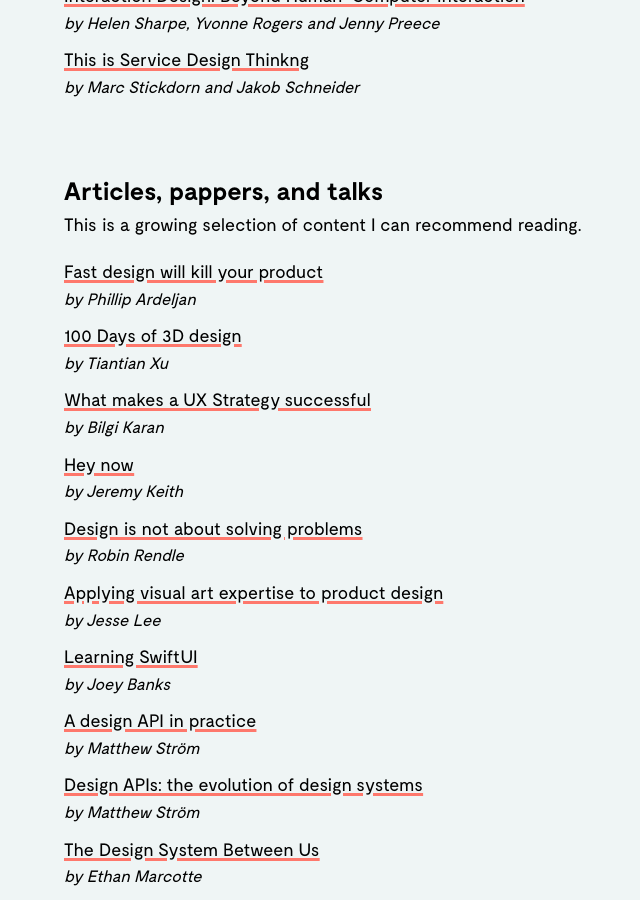
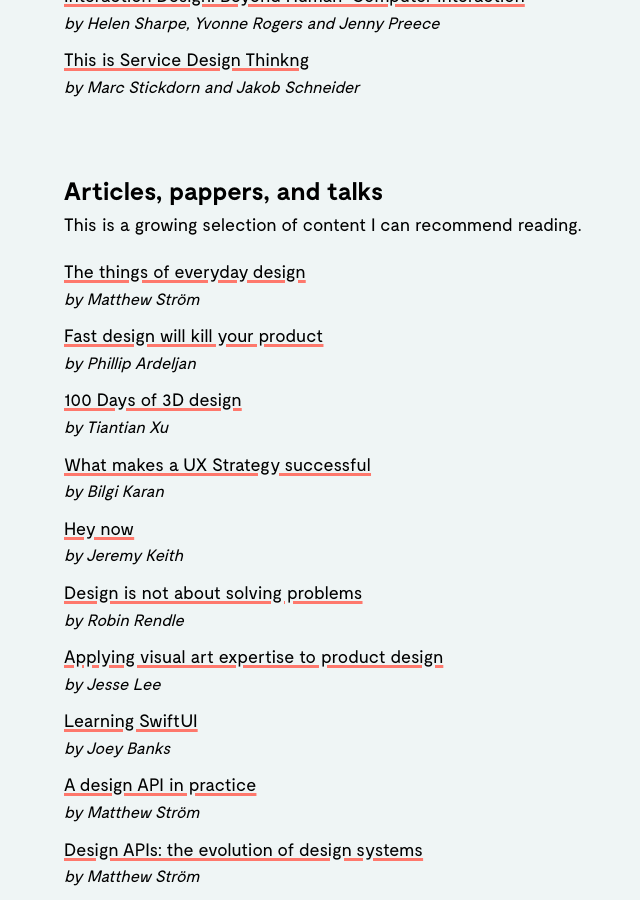
Before and after one commit to jacoblindstrm/jacoblindstrm.github.io, a Jekyll site: the page built from _posts/2020-04-01-what-im-reading.html, in a window 1280 px wide and 900 px high, scrolled down 1471 px. Shown: the whole window, without its empty margins (0-640 px from the left). Built offline with Jekyll 4.4.1, drawn with Linux system fonts in a browser that asks for light colours; comment, search, counter and statistics services are not loaded.

Commit message:
Update articles.yml

```diff
--- a/_data/articles.yml
+++ b/_data/articles.yml
@@ -1,3 +1,6 @@
+- title: The things of everyday design
+  url: https://matthewstrom.com/writing/the-things-of-everyday-design/?utm_source=mattstrom
+  author: Matthew Ström
 - title: Fast design will kill your product
   url: https://philip.design/blog/fast-design-will-kill-your-product/
   author: Phillip Ardeljan
```
